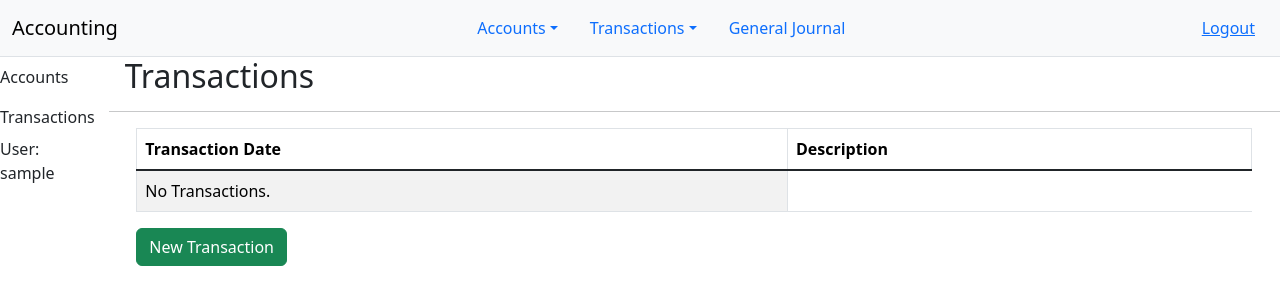
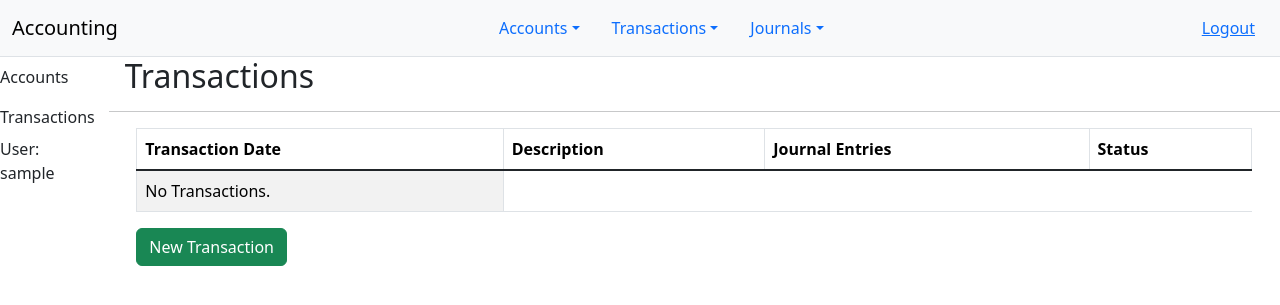
Before and after one commit to scedastic/accounting, a Django app: page /transactions in a window 1280 px wide. Shown: the top 305 px of the page. Run offline with Django 5.2, Linux system fonts and the light colour scheme; the visitor is signed in with stand-in values (Sample User, id 1); data that the repository does not hold is empty; some libraries are stand-ins or nearby versions.

Commit message:
journal filter

```diff
--- a/ledger/urls.py
+++ b/ledger/urls.py
@@ -10,7 +10,8 @@ urlpatterns = [
     path('', ChartOfAccountsView.as_view(), name='accounts'),
     path('account/create/', AccountCreateView.as_view(), name='create-account'),
     path('account/<slug:slug>/', AccountDetailView.as_view(), name='account-detail'),
-    path('journal', JournalEntriesView.as_view(), name='journal'),
+    path('journal/', JournalEntriesView.as_view(), name='journal'),
+    path('journal/<journal_type>/', JournalEntriesView.as_view(), name='filtered-journal'),
     path('transactions', TransactionsView.as_view(), name='transactions'),
     path('transaction/<slug:slug>/', TransactionDetailView.as_view(), name='transaction-detail'),
     path('transaction/create', TransactionCreateView.as_view(), name='create-transaction'),
--- a/ledger/views.py
+++ b/ledger/views.py
@@ -2,7 +2,7 @@ from django.shortcuts import redirect, render
 from django.contrib.auth.mixins import LoginRequiredMixin
 from django.views.generic import CreateView, DetailView, ListView
 from .forms import AccountForm, TransactionForm
-from .models import Account, JournalEntry, Transaction
+from .models import Account, JournalEntry, Transaction, JOURNAL_TYPE
 
 class ChartOfAccountsView(LoginRequiredMixin, ListView):
     model = Account
@@ -36,9 +36,25 @@ class TransactionDetailView(LoginRequiredMixin, DetailView):
 
 
 class JournalEntriesView(LoginRequiredMixin, ListView):
-    model = JournalEntry
+    # model = JournalEntry
     template_name = 'ledger/journal_entry_list.html'
+    journal_types = dict(JOURNAL_TYPE)
 
+    def get_queryset(self):
+        if "journal_type" in self.kwargs.keys():
+            journal_type_key = self.kwargs["journal_type"].upper()
+            journal = JournalEntry.objects.filter(journal_type=journal_type_key)
+        else:
+            journal = JournalEntry.objects.all()
+        return journal
+
+    def get_context_data(self, **kwargs):
+        context = super().get_context_data(**kwargs)
+        if "journal_type" in self.kwargs.keys():
+            context["journal_type"] = self.journal_types[self.kwargs["journal_type"].upper()]
+        else:
+            context["journal_type"] = self.journal_types["GJ"]
+        return context
 
 def create_transaction(request):
     context = {
--- a/templates/ledger/journal_entry_list.html
+++ b/templates/ledger/journal_entry_list.html
@@ -5,7 +5,7 @@ Journal Entries
 {% endblock title %}
 
 {% block page_heading %}
-<div class="px-3 h2">Journal Entries</div>
+<div class="px-3 h2">{{journal_type}} Journal</div>
 {% endblock %}
 
 {% block content %}
--- a/templates/ledger/transaction_detail.html
+++ b/templates/ledger/transaction_detail.html
@@ -21,7 +21,9 @@ Transactions
     <tr>
         <th>Posted?</th>
         <td>
-            {% if object.is_posted %}
+            {% if object.entries.count == 0 %}
+                No Journal Entries attached.
+            {% elif object.is_posted %}
                 {{ object.post_date }}
             {% else %}
                 <a class="btn btn-success" href="{% url 'post-transaction' object.slug %}">Post Now</a>
--- a/templates/ledger/transaction_list.html
+++ b/templates/ledger/transaction_list.html
@@ -17,6 +17,8 @@ Transactions
             <tr>
                 <th scope="col">Transaction Date</th>
                 <th scope="col">Description </th>
+                <th scope="col">Journal Entries</th>
+                <th scope="col">Status</th>
             </tr>
         </thead>
         <tbody class="table-group-divider">
@@ -24,6 +26,7 @@ Transactions
                 <tr>
                     <td>{{ transaction.transaction_date }}</td>
                     <td><a href="{% url 'transaction-detail' transaction.slug %}">{{ transaction.description }}</a></td>
+                    <td>{{ transaction.entries.count }}</td>
                     <td>
                         {% if transaction.is_posted %}
                             {% include 'img/green_circle_check.svg' %}
--- a/templates/topnav.html
+++ b/templates/topnav.html
@@ -22,8 +22,12 @@
                 </ul>
             </li>
 
-            <li class="nav-item">
-                <a class="nav-link" href="{% url 'journal' %}">General Journal</a>
+            <li class="nav-item dropdown">
+                <a class="nav-link dropdown-toggle" data-bs-toggle="dropdown" href="#" role="button" aria-expanded="false">Journals</a>
+                <ul class="dropdown-menu">
+                    <li><a class="nav-link" href="{% url 'journal' %}">General Ledger</a></li>
+                    <li><a class="nav-link" href="{% url 'filtered-journal' 'IJ' %}">Inventory Ledger</a></li>
+                </ul>
             </li>
          </ul>
 
```
Also changed, not shown: ledger/models.py (+9 -1 lines).
